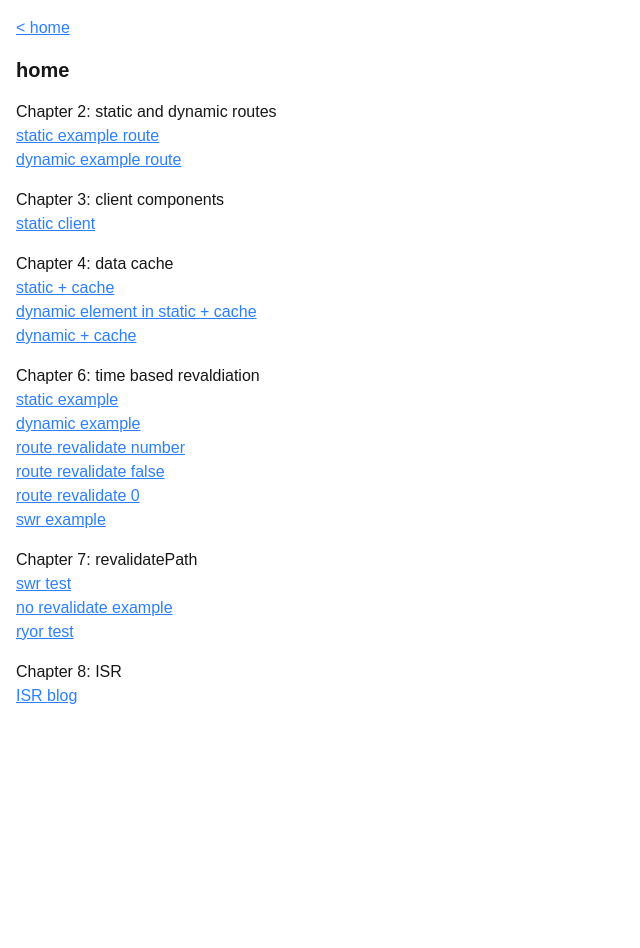
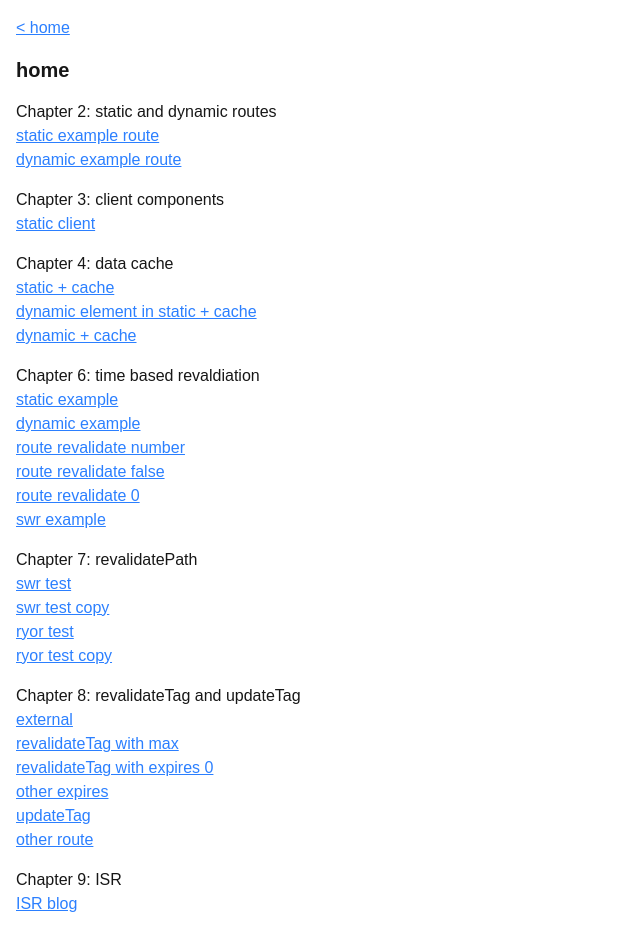
Before and after one commit to peterlidee/caching, a Next.js app: page / in a window 1280 px wide. Shown: the whole page, without its empty margins (0-640 px from the left). Before the commit the page ends 800 px from the top, so only its background shows below. Built offline with nearby package versions, Linux system fonts and the light colour scheme.

Commit message:
Updated routes and added prefetch false to links

```diff
--- a/app/page.tsx
+++ b/app/page.tsx
@@ -44,12 +44,27 @@ const chapters = [
     title: 'Chapter 7: revalidatePath',
     links: [
       { label: 'swr test', route: 'revalidate/path/swr' },
-      { label: 'no revalidate example', route: 'revalidate/path/norevalidate' },
+      { label: 'swr test copy', route: 'revalidate/path/swr-copy' },
       { label: 'ryor test', route: 'revalidate/path/ryor' },
+      { label: 'ryor test copy', route: 'revalidate/path/ryor-copy' },
     ],
   },
   {
-    title: 'Chapter 8: ISR',
+    title: 'Chapter 8: revalidateTag and updateTag',
+    links: [
+      { label: 'external', route: 'revalidate/tag/external' },
+      { label: 'revalidateTag with max', route: 'revalidate/tag/max' },
+      {
+        label: 'revalidateTag with expires 0',
+        route: 'revalidate/tag/expires',
+      },
+      { label: 'other expires', route: 'revalidate/tag/otherExpires' },
+      { label: 'updateTag', route: 'revalidate/tag/updateTag' },
+      { label: 'other route', route: 'revalidate/tag/other' },
+    ],
+  },
+  {
+    title: 'Chapter 9: ISR',
     links: [{ label: 'ISR blog', route: '/blog' }],
   },
 ];
@@ -66,7 +81,11 @@ export default function Home() {
               <ul>
                 {chapter.links.map((link) => (
                   <li key={link.route}>
-                    <Link href={link.route} className='underline text-blue-500'>
+                    <Link
+                      href={link.route}
+                      className='underline text-blue-500'
+                      prefetch={false}
+                    >
                       {link.label}
                     </Link>
                   </li>
```
